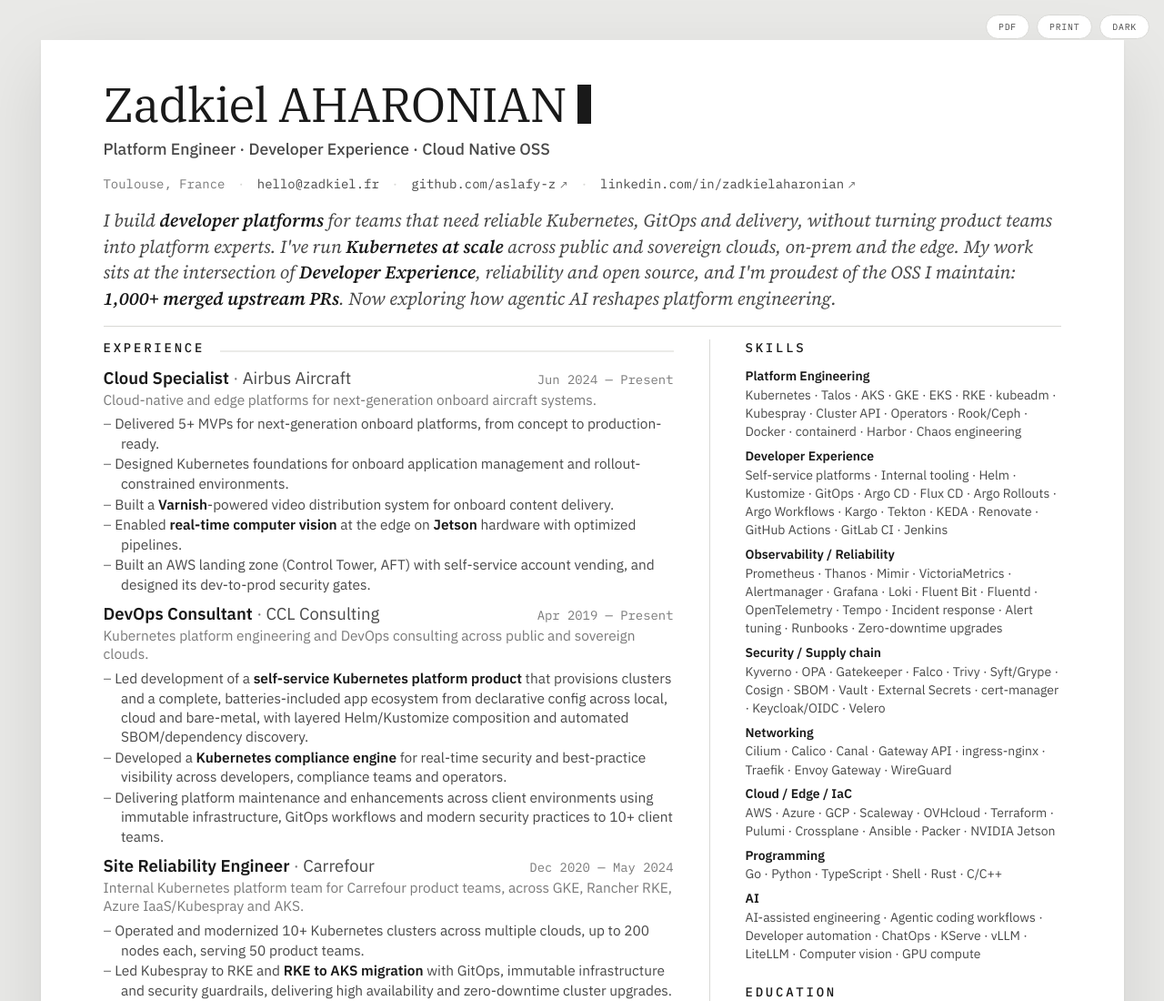
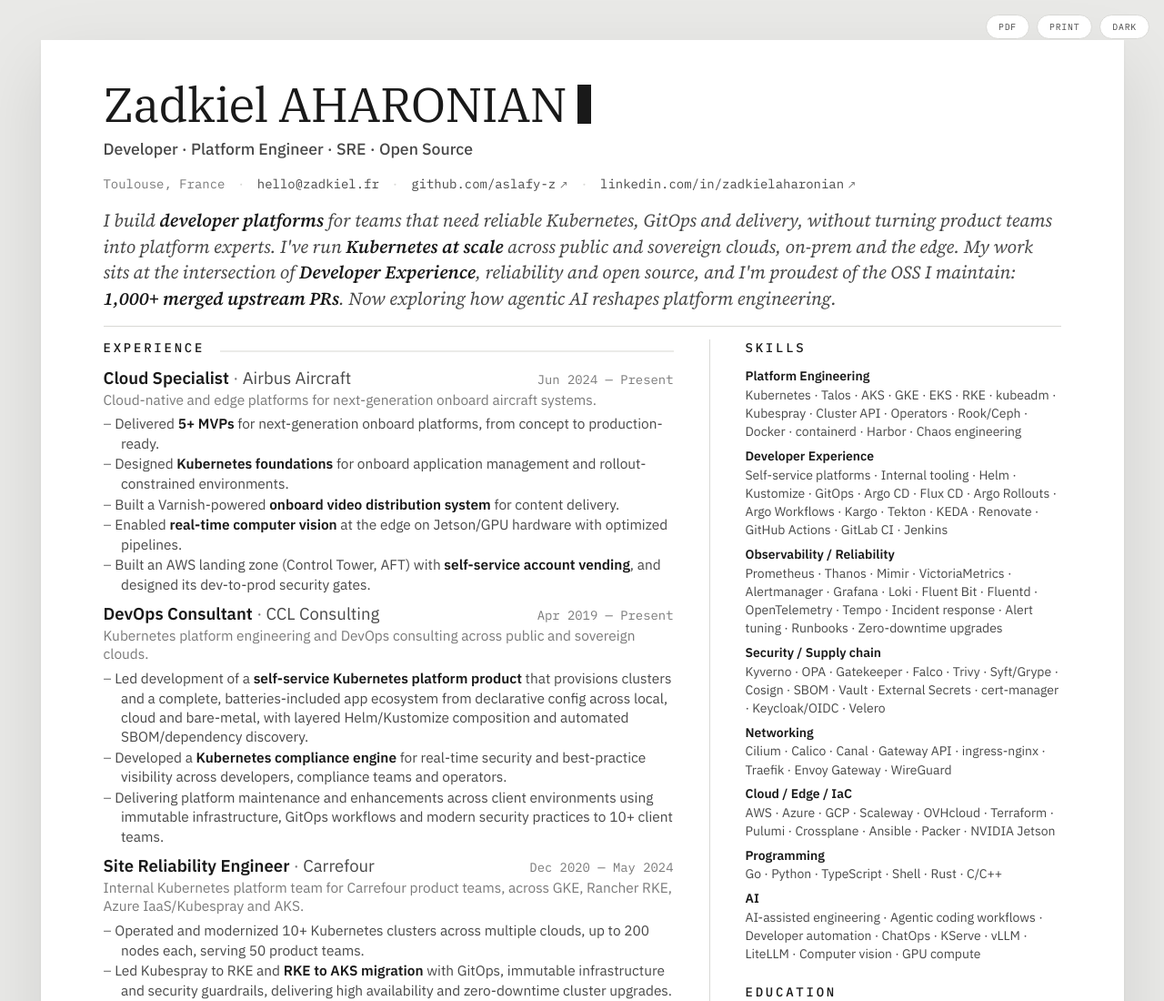
Before and after one commit to aslafy-z/resume, a plain HTML site: page index.html in a window 1280 px wide. Shown: the top 1100 px of the page at 91% size. Drawn offline with Linux system fonts and the light colour scheme.

Commit message:
feat(content): lead with developer, emphasize Airbus outcomes

```diff
--- a/index.html
+++ b/index.html
@@ -81,7 +81,7 @@
 
     <header>
       <h1 style="margin:0; font-family:'IBM Plex Serif',Georgia,serif; font-size:var(--f36); font-weight:400; letter-spacing:-0.015em; line-height:1.0; color:var(--ink);">Zadkiel AHARONIAN<span class="cv-cursor" style="display:inline-block; width:10px; height:0.8em; margin-left:8px; vertical-align:-1px; background:var(--ink);"></span></h1>
-      <div style="margin-top:7px; font-size:var(--f12); font-weight:500; color:var(--sec);">Platform Engineer · Developer Experience · Cloud Native OSS</div>
+      <div style="margin-top:7px; font-size:var(--f12); font-weight:500; color:var(--sec);">Developer · Platform Engineer · SRE · Open Source</div>
       <div style="display:flex; flex-wrap:wrap; align-items:center; gap:4px 9px; margin-top:12px; font-family:'IBM Plex Mono',monospace; font-size:var(--f95); color:var(--sec);">
         <span style="color:var(--faint);">Toulouse, France</span>
         <span style="color:var(--rule);">·</span>
@@ -110,11 +110,11 @@
             </div>
             <div style="font-size:var(--f10); color:var(--faint); margin-top:1px; line-height:1.35;">Cloud-native and edge platforms for next-generation onboard aircraft systems.</div>
             <ul class="cv-bullets">
-              <li><span class="cv-dash">–</span> Delivered 5+ MVPs for next-generation onboard platforms, from concept to production-ready.</li>
-              <li><span class="cv-dash">–</span> Designed Kubernetes foundations for onboard application management and rollout-constrained environments.</li>
-              <li><span class="cv-dash">–</span> Built a <strong>Varnish</strong>-powered video distribution system for onboard content delivery.</li>
-              <li><span class="cv-dash">–</span> Enabled <strong>real-time computer vision</strong> at the edge on <strong>Jetson</strong> hardware with optimized pipelines.</li>
-              <li><span class="cv-dash">–</span> Built an AWS landing zone (Control Tower, AFT) with self-service account vending, and designed its dev-to-prod security gates.</li>
+              <li><span class="cv-dash">–</span> Delivered <strong>5+ MVPs</strong> for next-generation onboard platforms, from concept to production-ready.</li>
+              <li><span class="cv-dash">–</span> Designed <strong>Kubernetes foundations</strong> for onboard application management and rollout-constrained environments.</li>
+              <li><span class="cv-dash">–</span> Built a Varnish-powered <strong>onboard video distribution system</strong> for content delivery.</li>
+              <li><span class="cv-dash">–</span> Enabled <strong>real-time computer vision</strong> at the edge on Jetson/GPU hardware with optimized pipelines.</li>
+              <li><span class="cv-dash">–</span> Built an AWS landing zone (Control Tower, AFT) with <strong>self-service account vending</strong>, and designed its dev-to-prod security gates.</li>
             </ul>
           </div>
           <div style="margin-bottom:6px; break-inside:avoid;">
```
Also changed, not shown: resume.json (+6 -6 lines), 1 other file.
